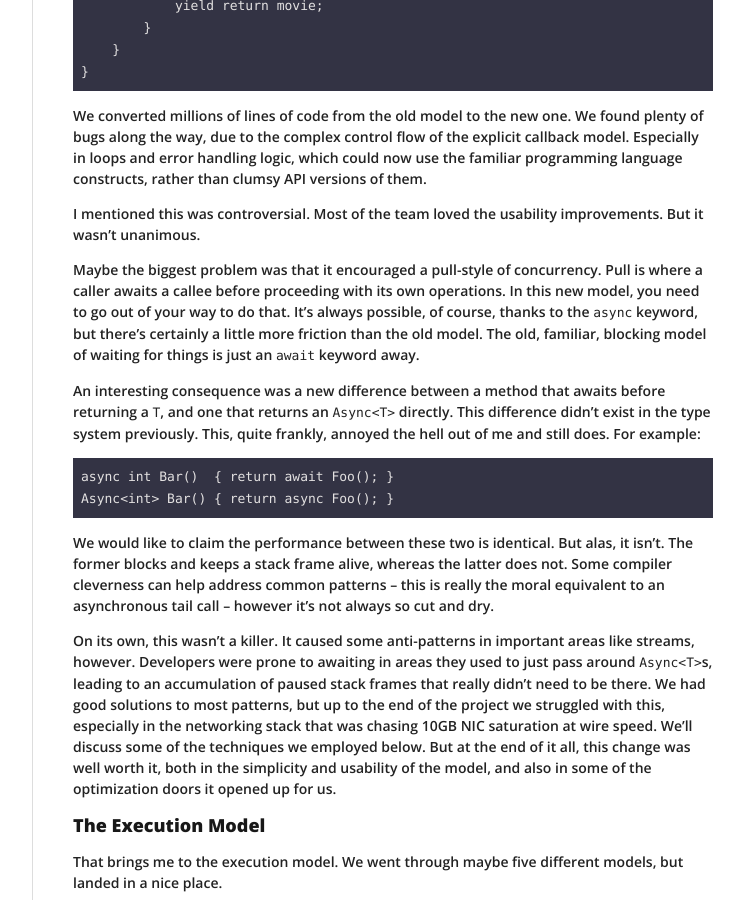
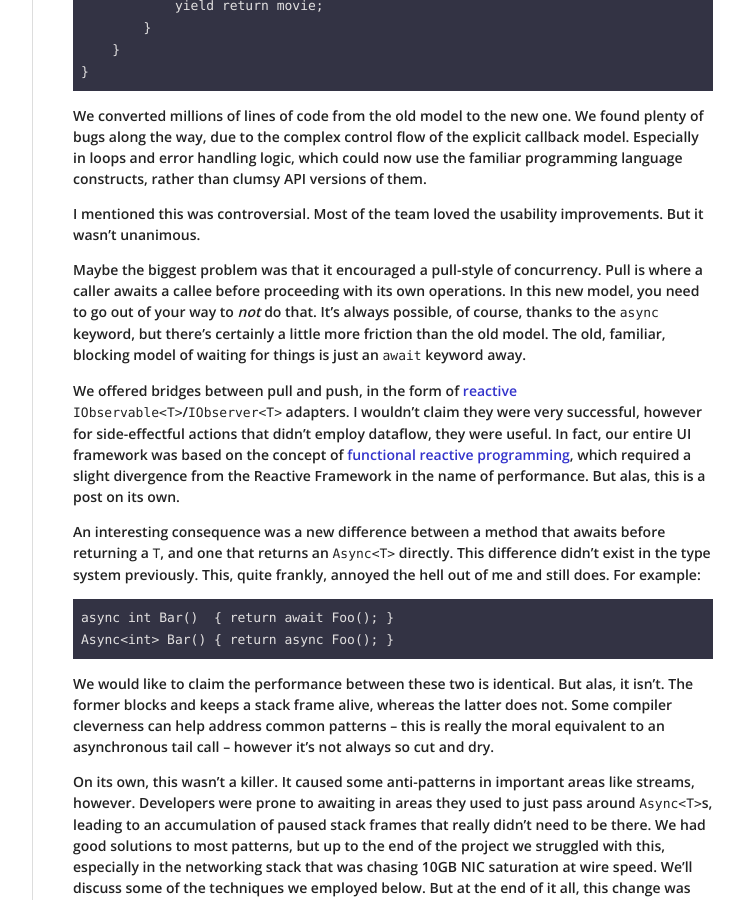
Before and after one commit to joeduffy/joeduffy.github.io, a Jekyll site: the page built from _posts/2015-11-19-asynchronous-everything.md, in a window 1280 px wide and 900 px high, scrolled down 4594 px. Shown: the whole window, without its empty margins (378-1122 px from the left). Built offline with Jekyll 4.4.1, drawn with Linux system fonts in a browser that asks for light colours; nearby versions of some CDN libraries; Markdown is read by kramdown in place of the engine named in the settings; some of the changed text lies outside the part shown.

Commit message:
Add some missing content

```diff
--- a/_posts/2015-11-19-asynchronous-everything.md
+++ b/_posts/2015-11-19-asynchronous-everything.md
@@ -223,9 +223,15 @@ now use the familiar programming language constructs, rather than clumsy API ver
 I mentioned this was controversial.  Most of the team loved the usability improvements.  But it wasn't unanimous.
 
 Maybe the biggest problem was that it encouraged a pull-style of concurrency.  Pull is where a caller awaits a callee
-before proceeding with its own operations.  In this new model, you need to go out of your way to do that.  It's always
-possible, of course, thanks to the `async` keyword, but there's certainly a little more friction than the old model.
-The old, familiar, blocking model of waiting for things is just an `await` keyword away.
+before proceeding with its own operations.  In this new model, you need to go out of your way to *not* do that.  It's
+always possible, of course, thanks to the `async` keyword, but there's certainly a little more friction than the old
+model. The old, familiar, blocking model of waiting for things is just an `await` keyword away.
+
+We offered bridges between pull and push, in the form of [reactive](https://rx.codeplex.com/)
+`IObservable<T>`/`IObserver<T>` adapters.  I wouldn't claim they were very successful, however for side-effectful
+actions that didn't employ dataflow, they were useful.  In fact, our entire UI framework was based on the concept of
+[functional reactive programming](https://en.wikipedia.org/wiki/Functional_reactive_programming), which required a
+slight divergence from the Reactive Framework in the name of performance.  But alas, this is a post on its own.
 
 An interesting consequence was a new difference between a method that awaits before returning a `T`, and one that
 returns an `Async<T>` directly.  This difference didn't exist in the type system previously.  This, quite frankly,
@@ -608,7 +614,10 @@ In a distributed system, things get unordered unless you go out of your way to p
 way to preserve order removes concurrency from the system, adds book-keeping, and a ton of complexity.  My biggest
 lesson learned here was: distributed systems are unordered.  It sucks.  Don't fight it.  You'll regret trying.
 
-But it surprises developers.  A good example is as follows:
+Leslie Lamport has a classic must-read paper on the topic: [Time, Clocks, and the Ordering of Events in a Distributed
+System](http://amturing.acm.org/p558-lamport.pdf).
+
+But unordered events surprise developers.  A good example is as follows:
 
     // Three asynchronous objects:
     IA a = ...;
```
